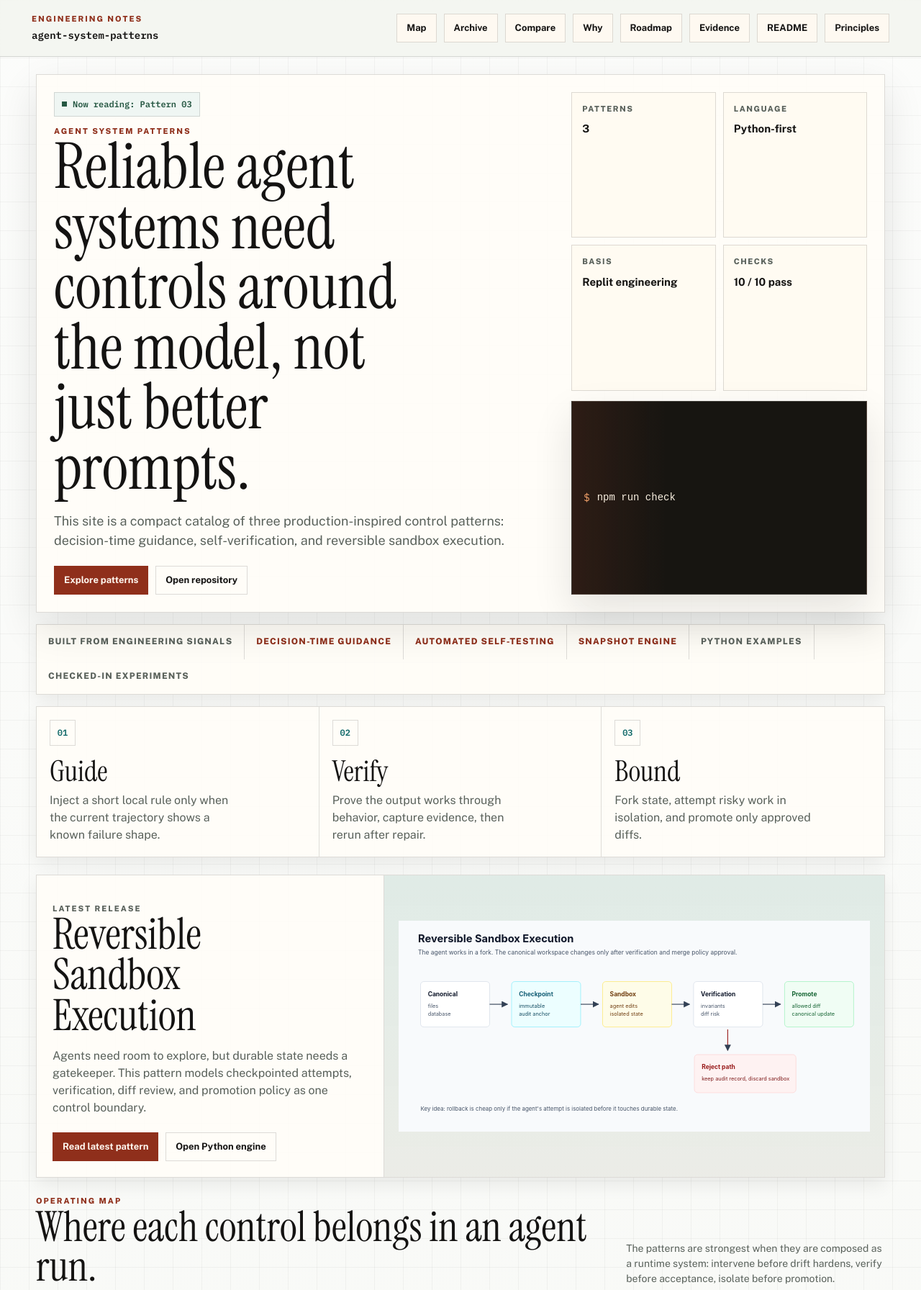
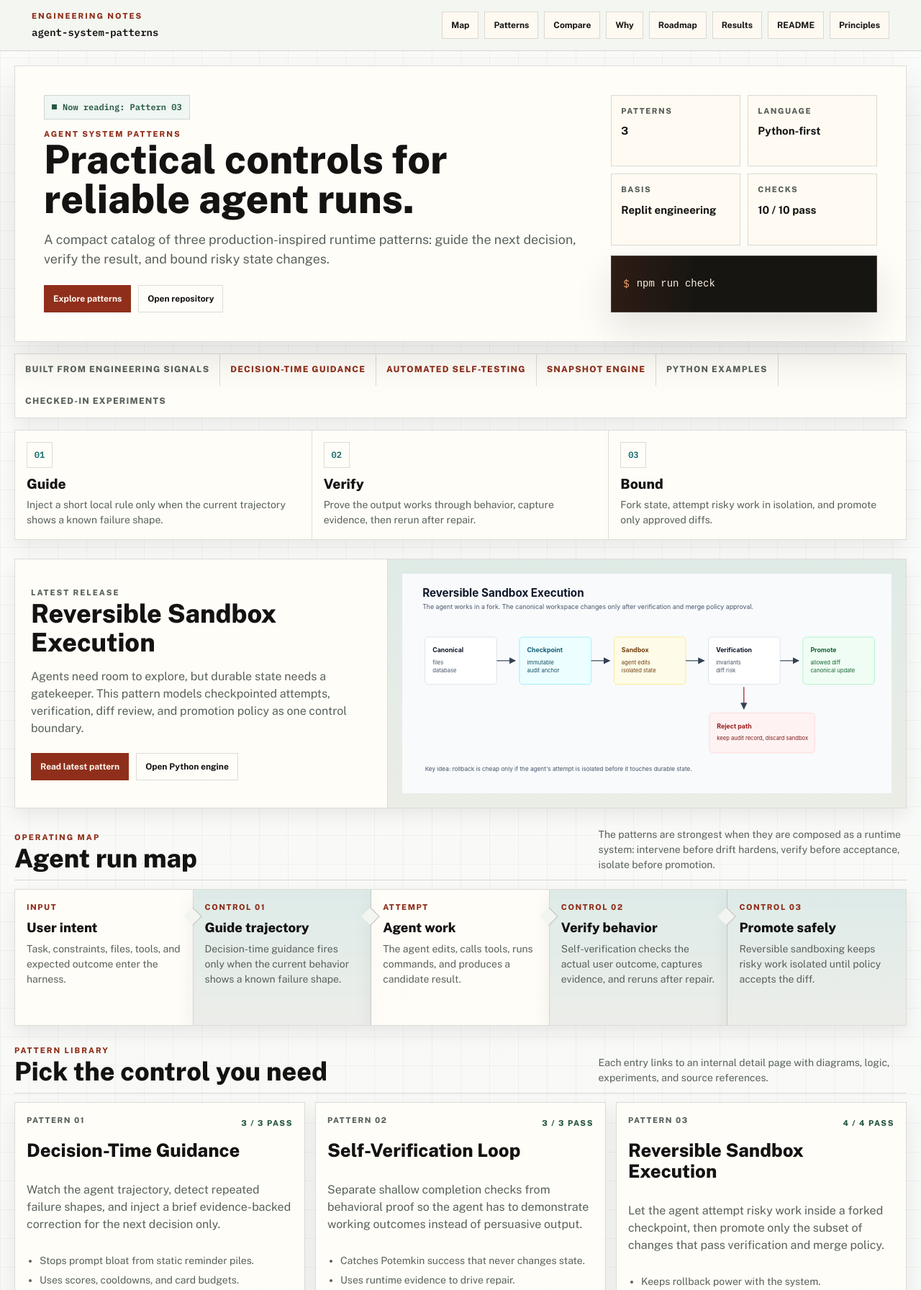
Before and after one commit to sushant-97/agent-system-patterns, a website: page docs/index.html in a window 1280 px wide. Shown: the top 1792 px of the page at 72% size. Drawn offline with nearby package versions, Linux system fonts and the light colour scheme.

Commit message:
Improve docs UX readability

```diff
--- a/docs/index.html
+++ b/docs/index.html
@@ -11,7 +11,7 @@
     <link rel="preconnect" href="https://fonts.googleapis.com" />
     <link rel="preconnect" href="https://fonts.gstatic.com" crossorigin />
     <link
-      href="https://fonts.googleapis.com/css2?family=IBM+Plex+Mono:wght@400;500;600&family=Instrument+Serif:ital@0;1&family=Public+Sans:wght@400;500;600;700;800&display=swap"
+      href="https://fonts.googleapis.com/css2?family=IBM+Plex+Mono:wght@400;500;600&family=Public+Sans:wght@400;500;600;700;800&display=swap"
       rel="stylesheet"
     />
     <link rel="stylesheet" href="styles.css" />
@@ -24,11 +24,11 @@
       </div>
       <nav class="topnav" aria-label="Primary">
         <a href="#map">Map</a>
-        <a href="#patterns">Archive</a>
+        <a href="#patterns">Patterns</a>
         <a href="#compare">Compare</a>
         <a href="#why">Why</a>
         <a href="#roadmap">Roadmap</a>
-        <a href="#evidence">Evidence</a>
+        <a href="#evidence">Results</a>
         <a href="https://github.com/sushant-97/agent-system-patterns/blob/main/README.md">README</a>
         <a href="https://github.com/sushant-97/agent-system-patterns/blob/main/docs/principles.md">Principles</a>
       </nav>
@@ -42,10 +42,10 @@
             Now reading: Pattern 03
           </div>
           <p class="eyebrow">Agent System Patterns</p>
-          <h1>Reliable agent systems need controls around the model, not just better prompts.</h1>
+          <h1>Practical controls for reliable agent runs.</h1>
           <p class="hero-text">
-            This site is a compact catalog of three production-inspired control patterns:
-            decision-time guidance, self-verification, and reversible sandbox execution.
+            A compact catalog of three production-inspired runtime patterns:
+            guide the next decision, verify the result, and bound risky state changes.
           </p>
           <div class="hero-actions">
             <a class="button button-primary" href="#patterns">Explore patterns</a>
@@ -89,21 +89,21 @@
       </section>
 
       <section class="loop-strip" aria-label="Reliability loop">
-        <article>
+        <a href="patterns/decision-time-guidance.html">
           <span>01</span>
           <h2>Guide</h2>
           <p>Inject a short local rule only when the current trajectory shows a known failure shape.</p>
-        </article>
-        <article>
+        </a>
+        <a href="patterns/self-verification-loop.html">
           <span>02</span>
           <h2>Verify</h2>
           <p>Prove the output works through behavior, capture evidence, then rerun after repair.</p>
-        </article>
-        <article>
+        </a>
+        <a href="patterns/reversible-sandbox-execution.html">
           <span>03</span>
           <h2>Bound</h2>
           <p>Fork state, attempt risky work in isolation, and promote only approved diffs.</p>
-        </article>
+        </a>
       </section>
 
       <section class="section" id="latest">
@@ -131,7 +131,7 @@
         <div class="section-head compact-head">
           <div>
             <p class="eyebrow">Operating Map</p>
-            <h2>Where each control belongs in an agent run.</h2>
+            <h2>Agent run map</h2>
           </div>
           <p class="section-note">
             The patterns are strongest when they are composed as a runtime system:
@@ -171,8 +171,8 @@
       <section class="section" id="patterns">
         <div class="section-head compact-head">
           <div>
-            <p class="eyebrow">The Archive</p>
-            <h2>Browse the reliability pattern library.</h2>
+            <p class="eyebrow">Pattern Library</p>
+            <h2>Pick the control you need</h2>
           </div>
           <p class="section-note">
             Each entry links to an internal detail page with diagrams,
@@ -264,8 +264,8 @@
       <section class="section" id="why">
         <div class="section-head compact-head">
           <div>
-            <p class="eyebrow">Why This Catalog?</p>
-            <h2>Built for people who want to implement the controls.</h2>
+            <p class="eyebrow">Implementation Focus</p>
+            <h2>Built to move from idea to code</h2>
           </div>
           <p class="section-note">
             A clarity-first content model tuned for an engineering repo:
@@ -305,7 +305,7 @@
         <div class="section-head compact-head">
           <div>
             <p class="eyebrow">Chooser</p>
-            <h2>Which control should you reach for first?</h2>
+            <h2>Match symptom to control</h2>
           </div>
           <p class="section-note">
             This layer is original to the repo: a quick decision surface for readers who
@@ -363,7 +363,7 @@
         <div class="section-head compact-head">
           <div>
             <p class="eyebrow">Roadmap</p>
-            <h2>What the catalog should grow into next.</h2>
+            <h2>Next useful additions</h2>
           </div>
         </div>
 
@@ -395,7 +395,7 @@
         <div class="section-head compact-head">
           <div>
             <p class="eyebrow">Evidence</p>
-            <h2>Checked-in experiment results.</h2>
+            <h2>Experiment results</h2>
           </div>
         </div>
 
--- a/docs/styles.css
+++ b/docs/styles.css
@@ -57,8 +57,8 @@ img {
   display: flex;
   align-items: center;
   justify-content: space-between;
-  gap: 16px;
-  padding: 18px clamp(18px, 4vw, 44px);
+  gap: 18px;
+  padding: 14px clamp(18px, 4vw, 44px);
   border-bottom: 1px solid var(--line);
   background: rgba(243, 245, 240, 0.9);
   backdrop-filter: blur(14px);
@@ -89,7 +89,7 @@ img {
   display: flex;
   flex-wrap: wrap;
   justify-content: flex-end;
-  gap: 10px;
+  gap: 8px;
 }
 
 .topnav a,
@@ -97,11 +97,11 @@ img {
   display: inline-flex;
   align-items: center;
   justify-content: center;
-  min-height: 40px;
-  padding: 9px 13px;
+  min-height: 38px;
+  padding: 8px 12px;
   border: 1px solid var(--line);
   background: rgba(255, 250, 241, 0.86);
-  font-size: 13px;
+  font-size: 12px;
   font-weight: 700;
   text-decoration: none;
   transition:
@@ -118,6 +118,16 @@ img {
   box-shadow: var(--shadow-sm);
 }
 
+.topnav a:focus-visible,
+.button:focus-visible,
+.card-body-link:focus-visible,
+.table-row:focus-visible,
+.evidence-table a:focus-visible,
+.next-grid a:focus-visible {
+  outline: 3px solid rgba(14, 104, 104, 0.28);
+  outline-offset: 3px;
+}
+
 .button-primary {
   color: #fff7ef;
   border-color: var(--accent-deep);
@@ -129,9 +139,9 @@ img {
 }
 
 .page-shell {
-  width: min(1180px, calc(100vw - 32px));
+  width: min(1240px, calc(100vw - 32px));
   margin: 0 auto;
-  padding: 24px 0 48px;
+  padding: 20px 0 48px;
 }
 
 .hero,
@@ -159,9 +169,9 @@ img {
 
 .compact-hero {
   display: grid;
-  grid-template-columns: minmax(0, 1.4fr) minmax(280px, 0.82fr);
+  grid-template-columns: minmax(0, 1.5fr) minmax(280px, 0.72fr);
   gap: 18px;
-  padding: 24px;
+  padding: clamp(22px, 4vw, 40px);
   box-shadow: var(--shadow-md);
 }
 
@@ -191,19 +201,26 @@ img {
 .section-head h2,
 .pattern-card h3,
 .loop-strip h2,
+.featured-copy h2,
+.map-node h3,
+.comparison-grid h3,
+.gap-grid h3,
+.value-grid h3,
+.next-grid strong,
 .detail-card h2,
 .detail-card h3 {
   margin: 0;
-  font-family: "Instrument Serif", Georgia, serif;
-  font-weight: 400;
+  font-family: "Public Sans", "Segoe UI", sans-serif;
+  font-weight: 800;
   letter-spacing: 0;
-  line-height: 0.95;
+  line-height: 1.12;
 }
 
 .hero-copy h1,
 .detail-hero h1 {
-  max-width: 13ch;
-  font-size: 5.5rem;
+  max-width: 820px;
+  font-size: clamp(2.35rem, 4.3vw, 4rem);
+  line-height: 1;
 }
 
 .hero-text,
@@ -217,9 +234,9 @@ img {
 }
 
 .hero-text {
-  max-width: 66ch;
-  margin: 18px 0 0;
-  font-size: 18px;
+  max-width: 72ch;
+  margin: 16px 0 0;
+  font-size: clamp(16px, 1.4vw, 19px);
 }
 
 .hero-actions,
@@ -247,8 +264,8 @@ img {
 
 .metric-grid article,
 .detail-stats article {
-  min-height: 94px;
-  padding: 14px;
+  min-height: 86px;
+  padding: 13px;
   border: 1px solid var(--line);
   background: rgba(255, 250, 241, 0.82);
 }
@@ -301,8 +318,8 @@ img {
 }
 
 .source-band > * {
-  min-height: 48px;
-  padding: 14px 16px;
+  min-height: 44px;
+  padding: 12px 14px;
   border-right: 1px solid var(--line);
 }
 
@@ -334,12 +351,27 @@ img {
   overflow: hidden;
 }
 
-.loop-strip article {
-  padding: 18px;
+.loop-strip a {
+  padding: 16px;
   border-right: 1px solid var(--line);
+  color: inherit;
+  text-decoration: none;
+  transition:
+    background-color 160ms ease,
+    transform 160ms ease;
 }
 
-.loop-strip article:last-child {
+.loop-strip a:hover {
+  background: var(--cool-panel);
+  transform: translateY(-1px);
+}
+
+.loop-strip a:focus-visible {
+  outline: 3px solid rgba(14, 104, 104, 0.28);
+  outline-offset: -3px;
+}
+
+.loop-strip a:last-child {
   border-right: 0;
 }
 
@@ -349,7 +381,7 @@ img {
   justify-content: center;
   width: 36px;
   height: 36px;
-  margin-bottom: 16px;
+  margin-bottom: 12px;
   border: 1px solid var(--line);
   color: var(--teal);
   font-family: "IBM Plex Mono", monospace;
@@ -358,22 +390,23 @@ img {
 }
 
 .loop-strip h2 {
-  font-size: 2.5rem;
+  font-size: 1.2rem;
 }
 
 .loop-strip p {
-  margin: 10px 0 0;
-  max-width: 28ch;
+  margin: 8px 0 0;
+  max-width: 44ch;
   color: var(--muted);
+  font-size: 14px;
 }
 
 .section {
-  margin-top: 24px;
+  margin-top: 26px;
 }
 
 .featured-release {
   display: grid;
-  grid-template-columns: minmax(0, 0.82fr) minmax(340px, 1.18fr);
+  grid-template-columns: minmax(340px, 0.72fr) minmax(420px, 1fr);
   gap: 0;
   overflow: hidden;
 }
@@ -384,12 +417,8 @@ img {
 }
 
 .featured-copy h2 {
-  max-width: 10ch;
-  margin: 0;
-  font-family: "Instrument Serif", Georgia, serif;
-  font-size: 3.75rem;
-  font-weight: 400;
-  line-height: 0.94;
+  max-width: none;
+  font-size: clamp(1.75rem, 2.8vw, 2.55rem);
 }
 
 .featured-copy p {
@@ -409,18 +438,21 @@ img {
 
 .section-head {
   display: flex;
-  align-items: end;
+  align-items: flex-end;
   justify-content: space-between;
   gap: 18px;
-  margin-bottom: 16px;
+  margin-bottom: 12px;
+  padding-bottom: 10px;
+  border-bottom: 1px solid var(--line);
 }
 
 .section-head h2 {
-  font-size: 3.625rem;
+  max-width: 760px;
+  font-size: clamp(1.65rem, 2.8vw, 2.35rem);
 }
 
 .compact-head .section-note {
-  max-width: 42ch;
+  max-width: 50ch;
   margin: 0;
   font-size: 14px;
 }
@@ -434,8 +466,8 @@ img {
 
 .map-node {
   position: relative;
-  min-height: 230px;
-  padding: 18px;
+  min-height: 188px;
+  padding: 16px;
   border-width: 0 1px 0 0;
   background: rgba(255, 253, 248, 0.72);
 }
@@ -489,10 +521,11 @@ img {
 .next-grid strong {
   display: block;
   margin: 0;
-  font-family: "Instrument Serif", Georgia, serif;
-  font-size: 2.25rem;
-  font-weight: 400;
-  line-height: 0.98;
+  font-size: 1.18rem;
+}
+
+.map-node h3 {
+  font-size: 1.15rem;
 }
 
 .map-node p,
@@ -501,35 +534,50 @@ img {
 .value-grid p,
 .source-strip p,
 .next-grid p {
-  margin: 12px 0 0;
+  margin: 9px 0 0;
   color: var(--muted);
+  font-size: 14px;
 }
 
 .pattern-grid {
   display: grid;
   grid-template-columns: repeat(3, minmax(0, 1fr));
-  gap: 16px;
+  gap: 14px;
 }
 
 .pattern-card {
   display: flex;
   flex-direction: column;
-  gap: 14px;
-  padding: 18px;
+  gap: 12px;
+  padding: 0;
   overflow: hidden;
 }
 
 .card-body-link {
   display: flex;
   flex-direction: column;
-  gap: 14px;
+  gap: 12px;
+  height: 100%;
+  padding: 16px;
   color: inherit;
   text-decoration: none;
+  transition:
+    background-color 160ms ease,
+    transform 160ms ease;
+}
+
+.card-body-link:hover {
+  background: var(--cool-panel);
+  transform: translateY(-1px);
+}
+
+.pattern-card:hover {
+  border-color: var(--line-strong);
 }
 
 .pattern-card h3 {
-  max-width: 10ch;
-  font-size: 3rem;
+  max-width: none;
+  font-size: clamp(1.35rem, 2vw, 1.75rem);
 }
 
 .card-topline {
@@ -547,6 +595,7 @@ img {
 .mini-list {
   margin: 0;
   padding-left: 18px;
+  font-size: 14px;
 }
 
 .mini-list li + li {
@@ -555,14 +604,21 @@ img {
 
 .thumb-frame {
   margin: 0;
-  padding: 14px;
+  padding: 10px;
   border: 1px solid var(--line);
   background:
     linear-gradient(180deg, rgba(14, 104, 104, 0.05), rgba(183, 73, 45, 0.06)),
     var(--paper-strong);
 }
 
+.thumb-frame img {
+  width: 100%;
+  max-height: 170px;
+  object-fit: contain;
+}
+
 .card-actions {
+  padding: 0 16px 16px;
   margin-top: auto;
 }
 
@@ -579,7 +635,7 @@ img {
 .gap-grid article,
 .value-grid article,
 .next-grid a {
-  padding: 18px;
+  padding: 16px;
   text-decoration: none;
 }
 
@@ -634,6 +690,12 @@ img {
   background: var(--cool-panel);
 }
 
+.evidence-table a:hover,
+.next-grid a:hover {
+  border-color: var(--line-strong);
+  background: var(--cool-panel);
+}
+
 .evidence-table {
   display: grid;
   grid-template-columns: repeat(2, minmax(0, 1fr));
@@ -660,9 +722,9 @@ img {
 }
 
 .evidence-table strong {
-  font-family: "Instrument Serif", Georgia, serif;
-  font-size: 28px;
-  font-weight: 400;
+  font-family: "Public Sans", "Segoe UI", sans-serif;
+  font-size: 1.15rem;
+  font-weight: 800;
   color: var(--green);
 }
 
@@ -686,7 +748,7 @@ img {
 
 .detail-hero {
   display: grid;
-  grid-template-columns: minmax(0, 1.35fr) minmax(260px, 0.85fr);
+  grid-template-columns: minmax(0, 1.35fr) minmax(260px, 0.74fr);
   gap: 18px;
   align-items: start;
 }
@@ -740,15 +802,15 @@ img {
 }
 
 .detail-card {
-  padding: 18px;
+  padding: 16px;
 }
 
 .detail-card h2 {
-  font-size: 2.375rem;
+  font-size: 1.3rem;
 }
 
 .detail-card h3 {
-  font-size: 2rem;
+  font-size: 1.12rem;
 }
 
 .detail-card p {
@@ -829,14 +891,14 @@ img {
     grid-template-columns: 1fr;
   }
 
-  .loop-strip article,
+  .loop-strip a,
   .map-node,
   .source-strip article {
     border-right: 0;
     border-bottom: 1px solid var(--line);
   }
 
-  .loop-strip article:last-child,
+  .loop-strip a:last-child,
   .map-node:last-child,
   .source-strip article:last-child {
     border-bottom: 0;
@@ -875,7 +937,6 @@ img {
   .compact-hero,
   .featured-copy,
   .featured-diagram,
-  .pattern-card,
   .evidence-table a,
   .comparison-grid article,
   .gap-grid article,
@@ -891,18 +952,18 @@ img {
 
   .hero-copy h1,
   .detail-hero h1 {
-    font-size: 3.875rem;
+    font-size: 2.35rem;
   }
 
   .section-head h2 {
-    font-size: 2.75rem;
+    font-size: 1.6rem;
   }
 
   .pattern-card h3 {
-    font-size: 2.5rem;
+    font-size: 1.35rem;
   }
 
   .featured-copy h2 {
-    font-size: 3rem;
+    font-size: 1.55rem;
   }
 }
```
Also changed, not shown: docs/patterns/decision-time-guidance.html (+5 -5 lines), docs/patterns/reversible-sandbox-execution.html (+5 -5 lines), docs/patterns/self-verification-loop.html (+5 -5 lines).
